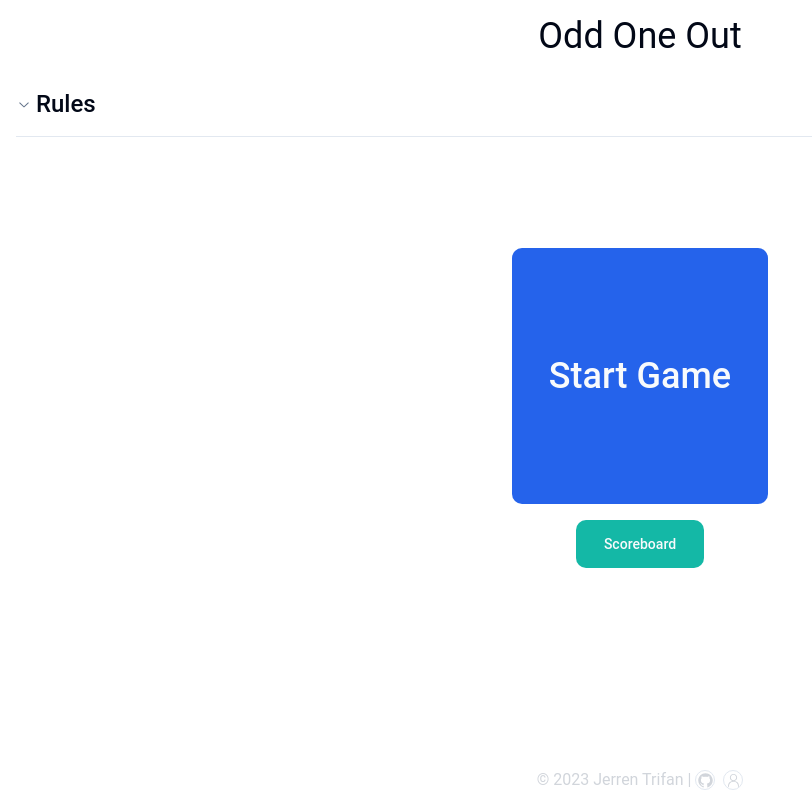
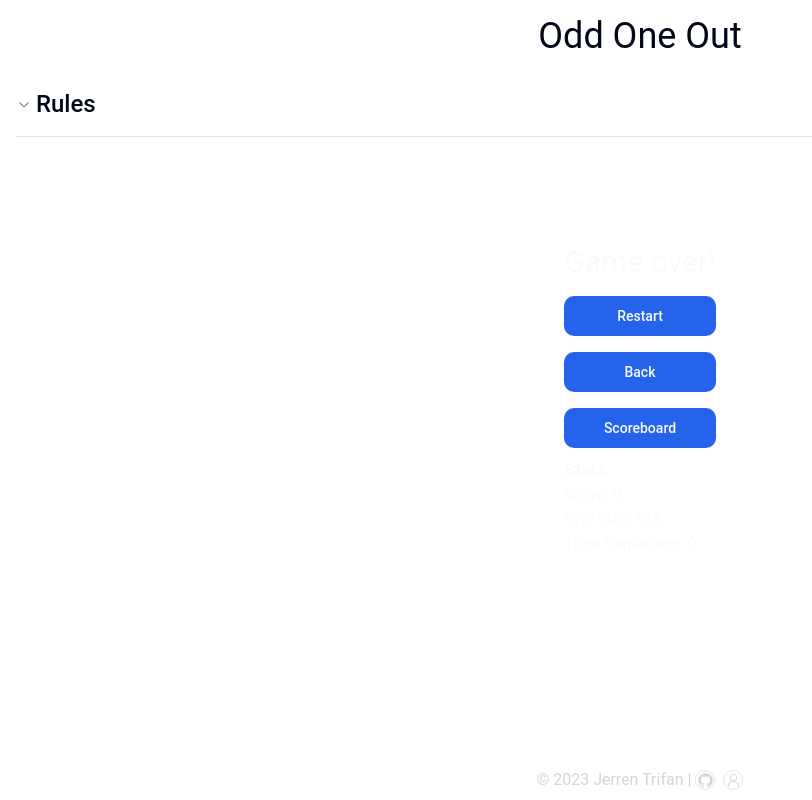
Before and after one commit to Trifall/odd-one-out, a React (Vite) app: page / in a window 1280 px wide. Shown: the whole page, without its empty margins (0-812 px from the left). Built offline with nearby package versions, Linux system fonts and the light colour scheme.

Commit message:
Swap to GameState instead of separate hooks

```diff
--- a/src/components/gameState.tsx
+++ b/src/components/gameState.tsx
@@ -5,13 +5,15 @@ import { Button } from './ui/button';
 // symbols can be any alphanumeric character
 const SYMBOLS = 'ABCDEFGHIJKLMNOPQRSTUVWXYZabcdefghijklmnopqrstuvwxyz0123456789'.split('');
 
+const GAME_STATES = ['STARTED', 'PAUSED', 'ENDED', 'INACTIVE'] as const;
+
+type GameState = (typeof GAME_STATES)[keyof typeof GAME_STATES];
+
 const GameState = () => {
 	const [gridSize, setGridSize] = useState(5);
 	const [timeRemaining, setTimeRemaining] = useState(0);
 	const [score, setScore] = useState(0);
-	const [gameStarted, setGameStarted] = useState(false);
-	const [gamePaused, setGamePaused] = useState(false);
-	const [gameEnded, setGameEnded] = useState(false);
+	const [gameState, setGameState] = useState<GameState>('ENDED');
 	const [showScoreboard, setShowScoreboard] = useState(false);
 
 	const generateGrid = (size: number) => {
@@ -50,8 +52,7 @@ const GameState = () => {
 	const [grid, setGrid] = useState(generateGrid(gridSize));
 
 	const endGame = useCallback(() => {
-		setGameStarted(false);
-		setGameEnded(true);
+		setGameState('ENDED');
 		// add the score to the scoreboard localstorage
 		const scoreboardData = localStorage.getItem('scoreboard');
 		if (scoreboardData) {
@@ -81,27 +82,26 @@ const GameState = () => {
 	}, [score, timeRemaining]);
 
 	useEffect(() => {
-		if (gameStarted && timeRemaining > 0 && !gamePaused && !gameEnded) {
+		if (gameState === 'STARTED' && timeRemaining > 0) {
 			const timer = setInterval(() => {
 				setTimeRemaining((prevTime) => prevTime - 0.1);
 			}, 100);
 			return () => clearInterval(timer);
 		}
-	}, [gameStarted, timeRemaining, gamePaused, gameEnded]);
+	}, [gameState, timeRemaining]);
 
 	useEffect(() => {
-		if (gameStarted && timeRemaining <= 0 && !gamePaused) {
+		if (gameState === 'STARTED' && timeRemaining <= 0) {
 			endGame();
 		}
-	}, [gameStarted, timeRemaining, endGame, gamePaused]);
+	}, [gameState, timeRemaining, endGame]);
 
 	const handleContinueClick = () => {
-		setGamePaused(false);
+		setGameState('STARTED');
 	};
 
 	const handleBackClick = () => {
-		setGameStarted(false);
-		setGameEnded(false);
+		setGameState('INACTIVE');
 		setShowScoreboard(false);
 	};
 
@@ -121,7 +121,7 @@ const GameState = () => {
 			// set the time remaining to 10 - (score * 0.1), unless its less than 0.6, then set it to 0.5
 			setGridSize(newGridSize);
 			setGrid(generateGrid(newGridSize));
-			setGamePaused(true);
+			setGameState('PAUSED');
 		} else {
 			endGame();
 		}
@@ -138,9 +138,7 @@ const GameState = () => {
 	};
 
 	const handleStartClick = () => {
-		setGameStarted(true);
-		setGamePaused(false);
-		setGameEnded(false);
+		setGameState('STARTED');
 		setTimeRemaining(10);
 		setScore(0);
 		setGridSize(5);
@@ -149,7 +147,7 @@ const GameState = () => {
 
 	return (
 		<div className='layout flex min-h-screen flex-col items-center justify-center text-primary-foreground'>
-			{!showScoreboard && !gameStarted && !gameEnded && (
+			{!showScoreboard && gameState === 'INACTIVE' && (
 				<div className='flex flex-col items-center justify-center'>
 					<Button onClick={() => handleStartClick()} className='mt-4 h-64 w-64 text-4xl'>
 						Start Game
@@ -159,9 +157,9 @@ const GameState = () => {
 					</Button>
 				</div>
 			)}
-			{!showScoreboard && gameStarted && (
+			{!showScoreboard && (gameState === 'STARTED' || gameState === 'PAUSED') && (
 				<>
-					{!gamePaused && (
+					{gameState !== 'PAUSED' && (
 						<>
 							<div className='mb-4 flex w-full justify-center'>
 								<div>Time remaining: {timeRemaining.toFixed(1)}</div>
@@ -182,11 +180,14 @@ const GameState = () => {
 					<div className='mt-4 flex w-full flex-col items-center justify-center text-lg'>
 						<p>Score: {score}</p>
 						<p>
-							Grid Size: {score % 5 === 0 && gamePaused ? `${gridSize - 1}x${gridSize - 1}` : `${gridSize}x${gridSize}`}
+							Grid Size:{' '}
+							{score % 5 === 0 && gameState === 'PAUSED'
+								? `${gridSize - 1}x${gridSize - 1}`
+								: `${gridSize}x${gridSize}`}
 						</p>
 					</div>
 
-					{gamePaused && (
+					{gameState === 'PAUSED' && (
 						<div className=' flex w-full flex-col items-center justify-center text-lg'>
 							<p>Current Max Time: {timeRemaining.toFixed(1)}</p>
 							<Button onClick={handleContinueClick} className='mt-4'>
@@ -196,7 +197,7 @@ const GameState = () => {
 					)}
 				</>
 			)}
-			{!showScoreboard && gameEnded && (
+			{!showScoreboard && gameState === 'ENDED' && (
 				<div className='flex flex-col'>
 					<h1 className='text-center text-3xl'>Game over!</h1>
 					<div className='flex flex-col'>
```
Also changed, not shown: 1 other file (tests, documents, lock files or other folders).
